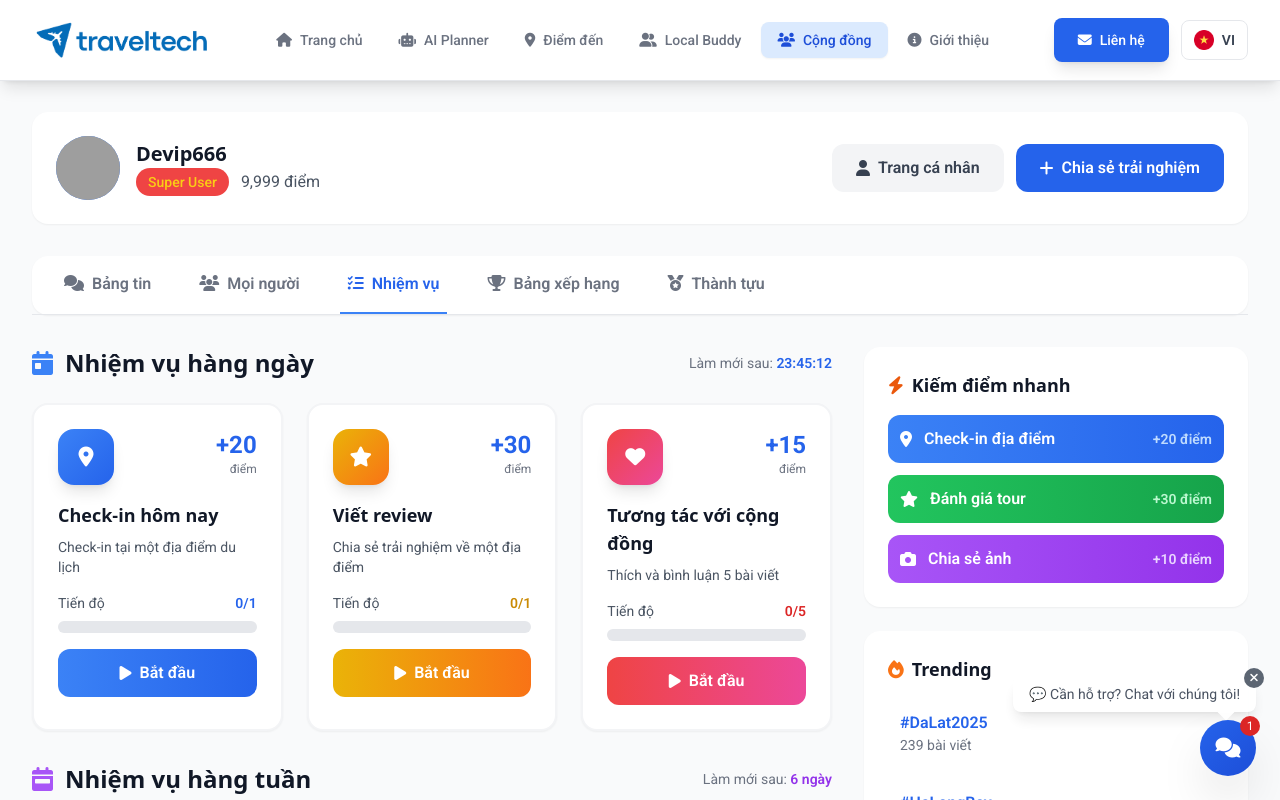
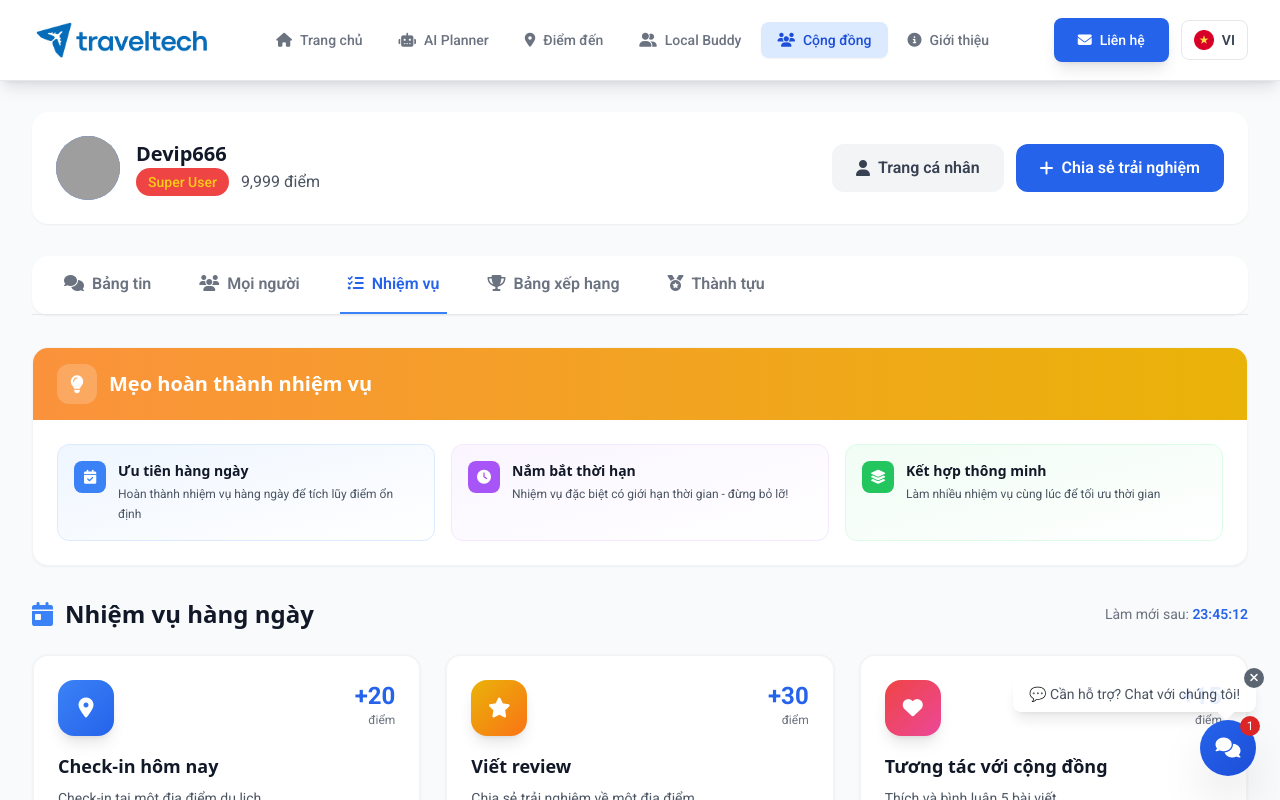
Before and after one commit to nvtai24/exe101-demo, a React (Vite) app: page /community in a window 1280 px wide. Both pictures are taken after a click on the button "Nhiệm vụ". Shown: the top 800 px of the page. Built offline with nearby package versions, Linux system fonts and the light colour scheme; grey boxes are pictures that could not be loaded.

Commit message:
fix: refine quest tips design

```diff
--- a/src/pages/Community.jsx
+++ b/src/pages/Community.jsx
@@ -204,10 +204,14 @@ const Community = () => {
             </nav>
           </div>
         </div>
-        {/* Main Content Grid */}
-        <div className="grid grid-cols-1 lg:grid-cols-3 gap-8">
+        {/* Main Content Grid - Conditional Layout */}
+        <div
+          className={`grid grid-cols-1 gap-8 ${
+            activeTab === "reviews" ? "lg:grid-cols-3" : ""
+          }`}
+        >
           {/* Main Content */}
-          <div className="lg:col-span-2">
+          <div className={activeTab === "reviews" ? "lg:col-span-2" : ""}>
             {activeTab === "reviews" && (
               <div className="space-y-6">
                 {/* Reviews Feed */}
@@ -395,6 +399,79 @@ const Community = () => {
 
             {activeTab === "quests" && (
               <div className="space-y-8">
+                {/* Quest Tips at the top - Refined Design */}
+                <div className="bg-white rounded-2xl shadow-sm border border-gray-100 overflow-hidden">
+                  {/* Header */}
+                  <div className="bg-gradient-to-r from-orange-400 to-yellow-500 px-6 py-4">
+                    <div className="flex items-center space-x-3">
+                      <div className="w-10 h-10 bg-white/20 backdrop-blur-sm rounded-xl flex items-center justify-center">
+                        <i className="fas fa-lightbulb text-white text-lg"></i>
+                      </div>
+                      <h4 className="text-xl font-bold text-white">
+                        Mẹo hoàn thành nhiệm vụ
+                      </h4>
+                    </div>
+                  </div>
+
+                  {/* Tips Grid */}
+                  <div className="p-6">
+                    <div className="grid grid-cols-1 md:grid-cols-3 gap-4">
+                      {/* Tip 1 */}
+                      <div className="group p-4 rounded-xl bg-gradient-to-br from-blue-50 to-white border border-blue-100 hover:border-blue-300 hover:shadow-md transition-all">
+                        <div className="flex items-start space-x-3">
+                          <div className="w-8 h-8 bg-blue-500 rounded-lg flex items-center justify-center flex-shrink-0 group-hover:scale-110 transition-transform">
+                            <i className="fas fa-calendar-check text-white text-sm"></i>
+                          </div>
+                          <div>
+                            <h5 className="font-semibold text-gray-900 text-sm mb-1">
+                              Ưu tiên hàng ngày
+                            </h5>
+                            <p className="text-xs text-gray-600 leading-relaxed">
+                              Hoàn thành nhiệm vụ hàng ngày để tích lũy điểm ổn
+                              định
+                            </p>
+                          </div>
+                        </div>
+                      </div>
+
+                      {/* Tip 2 */}
+                      <div className="group p-4 rounded-xl bg-gradient-to-br from-purple-50 to-white border border-purple-100 hover:border-purple-300 hover:shadow-md transition-all">
+                        <div className="flex items-start space-x-3">
+                          <div className="w-8 h-8 bg-purple-500 rounded-lg flex items-center justify-center flex-shrink-0 group-hover:scale-110 transition-transform">
+                            <i className="fas fa-clock text-white text-sm"></i>
+                          </div>
+                          <div>
+                            <h5 className="font-semibold text-gray-900 text-sm mb-1">
+                              Nắm bắt thời hạn
+                            </h5>
+                            <p className="text-xs text-gray-600 leading-relaxed">
+                              Nhiệm vụ đặc biệt có giới hạn thời gian - đừng bỏ
+                              lỡ!
+                            </p>
+                          </div>
+                        </div>
+                      </div>
+
+                      {/* Tip 3 */}
+                      <div className="group p-4 rounded-xl bg-gradient-to-br from-green-50 to-white border border-green-100 hover:border-green-300 hover:shadow-md transition-all">
+                        <div className="flex items-start space-x-3">
+                          <div className="w-8 h-8 bg-green-500 rounded-lg flex items-center justify-center flex-shrink-0 group-hover:scale-110 transition-transform">
+                            <i className="fas fa-layer-group text-white text-sm"></i>
+                          </div>
+                          <div>
+                            <h5 className="font-semibold text-gray-900 text-sm mb-1">
+                              Kết hợp thông minh
+                            </h5>
+                            <p className="text-xs text-gray-600 leading-relaxed">
+                              Làm nhiều nhiệm vụ cùng lúc để tối ưu thời gian
+                            </p>
+                          </div>
+                        </div>
+                      </div>
+                    </div>
+                  </div>
+                </div>
+
                 {/* Daily Quests */}
                 <div>
                   <div className="flex items-center justify-between mb-6">
@@ -673,43 +750,6 @@ const Community = () => {
                     ))}
                   </div>
                 </div>
-
-                {/* Quest Tips */}
-                <div className="bg-gradient-to-r from-blue-50 to-indigo-50 rounded-2xl p-6 border-2 border-blue-200">
-                  <div className="flex items-start space-x-4">
-                    <div className="w-12 h-12 bg-blue-500 rounded-full flex items-center justify-center text-white flex-shrink-0">
-                      <i className="fas fa-lightbulb text-xl"></i>
-                    </div>
-                    <div>
-                      <h4 className="font-bold text-gray-900 text-lg mb-2">
-                        💡 Mẹo hoàn thành nhiệm vụ
-                      </h4>
-                      <ul className="space-y-2 text-gray-700">
-                        <li className="flex items-start">
-                          <i className="fas fa-check-circle text-blue-500 mr-2 mt-1"></i>
-                          <span>
-                            Hoàn thành nhiệm vụ hàng ngày để tích lũy điểm nhanh
-                            chóng
-                          </span>
-                        </li>
-                        <li className="flex items-start">
-                          <i className="fas fa-check-circle text-blue-500 mr-2 mt-1"></i>
-                          <span>
-                            Nhiệm vụ đặc biệt có thời hạn - đừng bỏ lỡ cơ hội
-                            kiếm điểm cao!
-                          </span>
-                        </li>
-                        <li className="flex items-start">
-                          <i className="fas fa-check-circle text-blue-500 mr-2 mt-1"></i>
-                          <span>
-                            Kết hợp nhiều nhiệm vụ cùng lúc để tối ưu hóa thời
-                            gian
-                          </span>
-                        </li>
-                      </ul>
-                    </div>
-                  </div>
-                </div>
               </div>
             )}
 
@@ -875,10 +915,11 @@ const Community = () => {
             )}
           </div>
 
-          {/* Sidebar */}
+          {/* Sidebar - Only show on "reviews" tab */}
+          {activeTab === "reviews" && (
             <div className="space-y-6">
               {/* Quick Stats Card */}
-            {/* <div className="bg-white rounded-2xl shadow-sm p-6">
+              <div className="bg-white rounded-2xl shadow-sm p-6">
                 <h3 className="text-lg font-bold text-gray-900 mb-4 flex items-center">
                   <i className="fas fa-chart-line mr-2 text-primary-600"></i>
                   Hoạt động của bạn
@@ -901,7 +942,7 @@ const Community = () => {
                     <div className="text-sm text-purple-800">Shares</div>
                   </div>
                 </div>
-            </div> */}
+              </div>
 
               {/* Recent Achievements */}
               {/* <div className="bg-white rounded-2xl shadow-sm p-6">
@@ -934,7 +975,7 @@ const Community = () => {
             </div> */}
 
               {/* Quick Actions */}
-            <div className="bg-white rounded-2xl shadow-sm p-6">
+              {/* <div className="bg-white rounded-2xl shadow-sm p-6">
               <h3 className="text-lg font-bold text-gray-900 mb-4 flex items-center">
                 <i className="fas fa-zap mr-2 text-orange-600"></i>
                 Kiếm điểm nhanh
@@ -962,7 +1003,7 @@ const Community = () => {
                   <span className="text-purple-200 text-sm">+10 điểm</span>
                 </button>
               </div>
-            </div>
+            </div> */}
 
               {/* Top Contributors */}
               {/* <div className="bg-white rounded-2xl shadow-sm p-6">
@@ -1016,7 +1057,9 @@ const Community = () => {
                       key={index}
                       className="w-full text-left p-3 hover:bg-gray-50 rounded-lg transition-colors"
                     >
-                    <div className="font-semibold text-primary-600">{tag}</div>
+                      <div className="font-semibold text-primary-600">
+                        {tag}
+                      </div>
                       <div className="text-sm text-gray-500">
                         {Math.floor(Math.random() * 1000)} bài viết
                       </div>
@@ -1025,6 +1068,7 @@ const Community = () => {
                 </div>
               </div>
             </div>
+          )}
         </div>
       </div>
 
```
Lines whose indentation alone changed are shown as unchanged.
